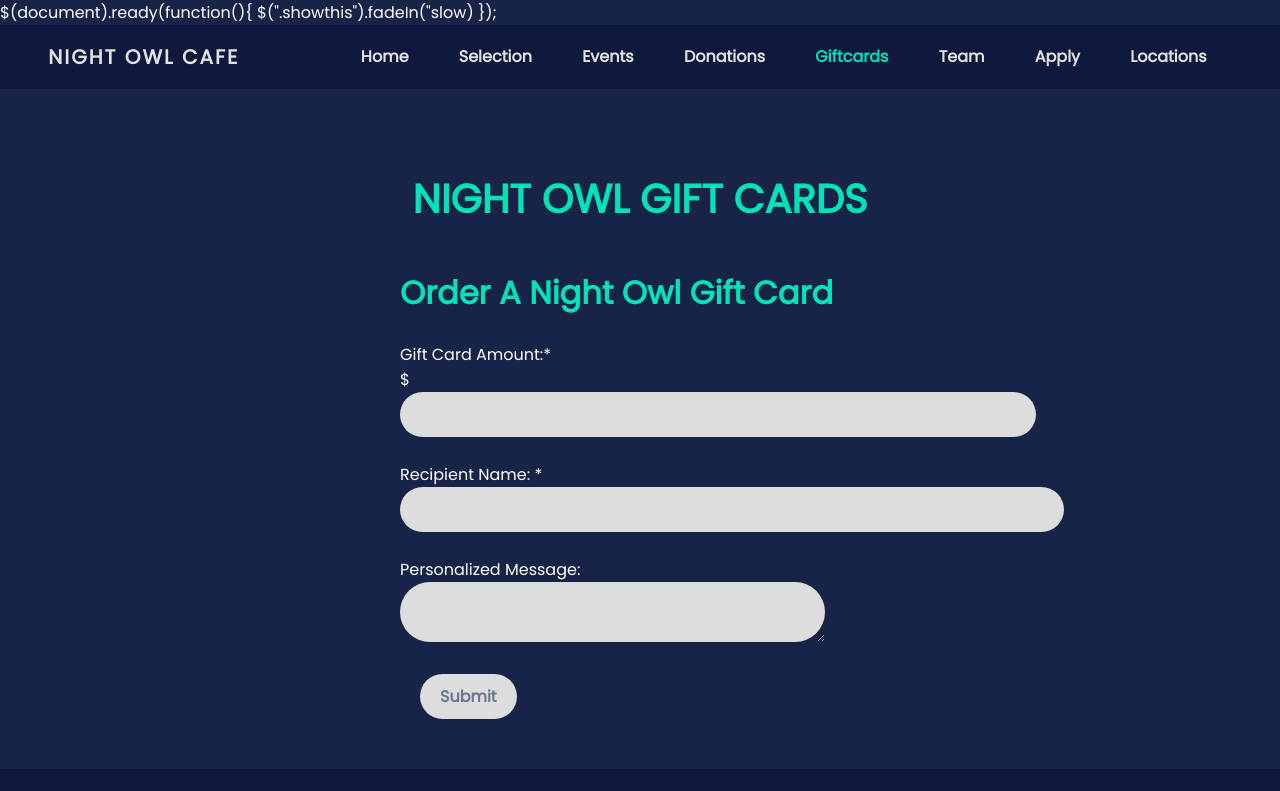
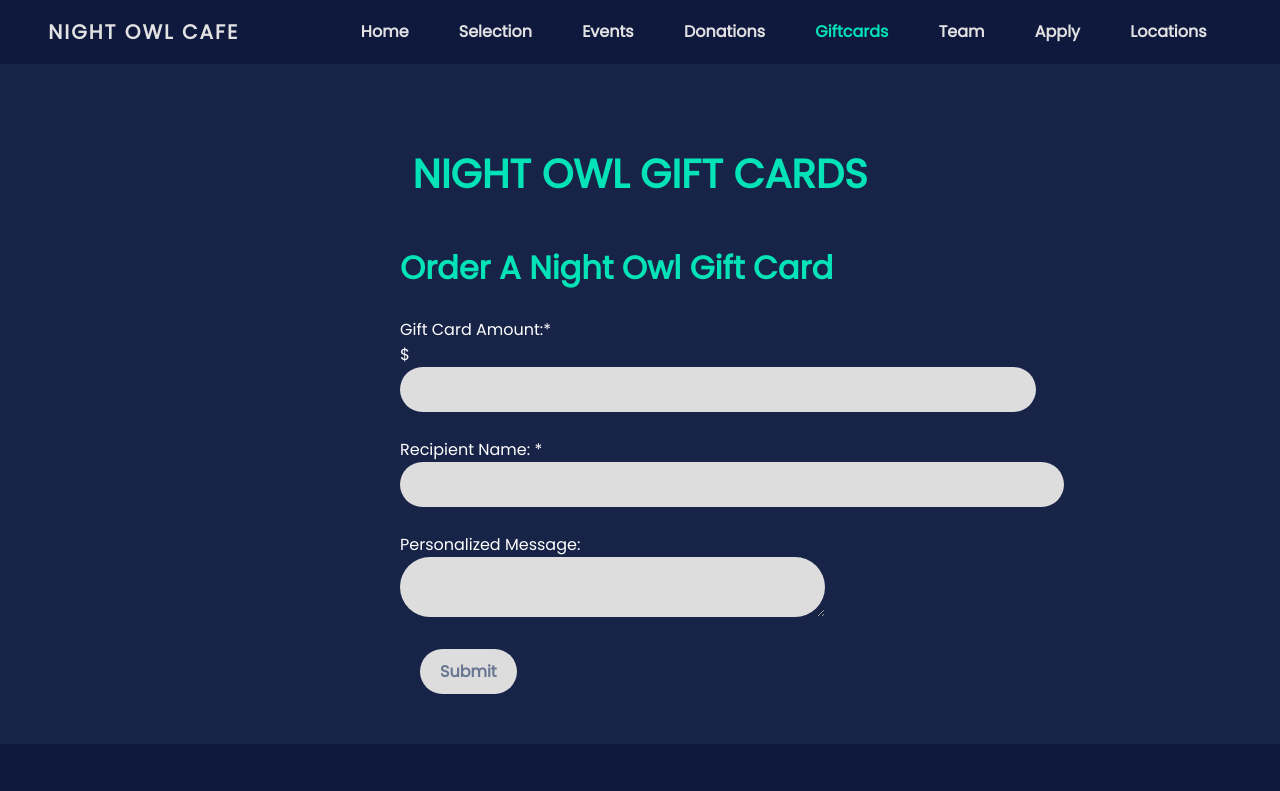
Before and after one commit to xmoj10/COMP20-MIDTERM, a plain HTML site: page giftcards.html in a window 1280 px wide. Shown: the top 791 px of the page. Drawn offline with nearby package versions, Linux system fonts and the light colour scheme.

Commit message:
Update giftcards.html

```diff
--- a/giftcards.html
+++ b/giftcards.html
@@ -11,9 +11,10 @@
 
 <script src="https://ajax.googleapis.com/ajax/libs/jquery/3.4.1/jquery.min.js"></script>
 
-$(document).ready(function(){
+<script> $(document).ready(function(){
 	$(".showthis").fadeIn("slow)
 });
+	</script>
 
 	<style type="text/css">
       a {
```
